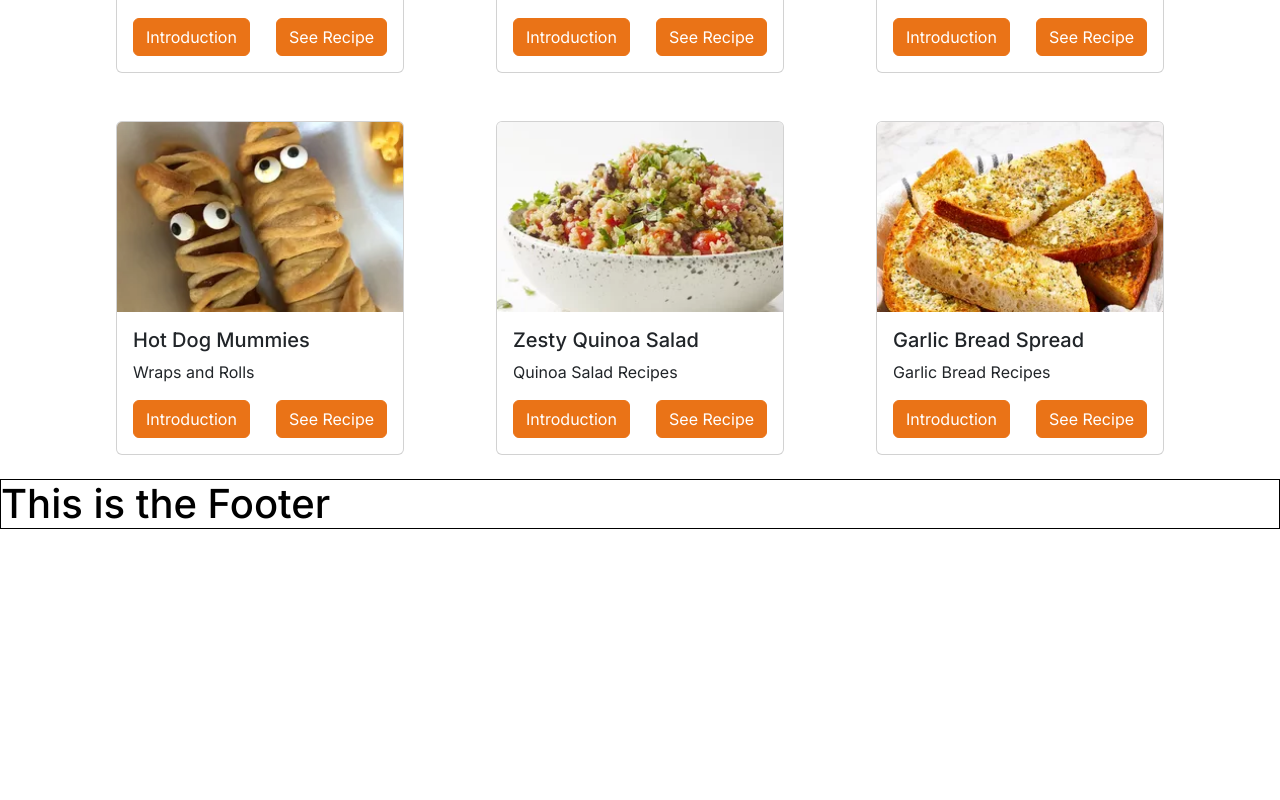
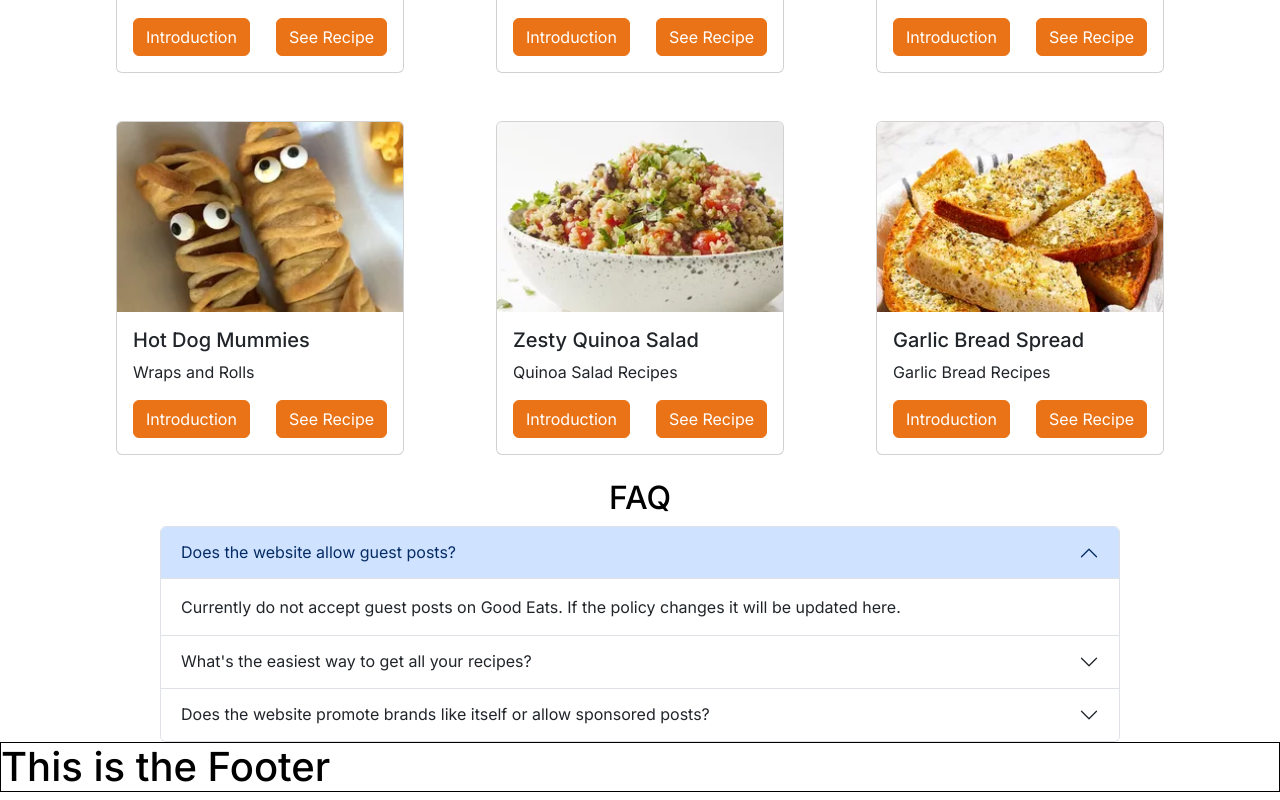
Before and after one commit to CKYWEB/good-eats, a Next.js app: page /home in a window 1280 px wide. Shown: the part 312-1112 px from the top of the page. Before the commit the page ends 849 px from the top, so only its background shows below. Built offline with nearby package versions, Linux system fonts and the light colour scheme.

Commit message:
add: accordion component

```diff
--- a/src/app/(main)/home/page.js
+++ b/src/app/(main)/home/page.js
@@ -1,11 +1,12 @@
 "use client";
 
 import React from "react";
-import "./home.module.scss";
 import { Container, Row, Col } from "react-bootstrap";
 import { useState } from "react";
 import CardComponent from "@/app/components/Card/card";
 import OffcanvasComponent from "@/app/components/Offcanvas/offcanvas";
+import AccordionComponent from "@/app/components/Accordion/accordion";
+
 
 
 export default function Home() {
@@ -59,6 +60,13 @@ export default function Home() {
   const handleCloseOffcanvas6 = () => {
     setShowOffcanvas6(false);
   };
+
+  const accordionHeaders = ["Does the website allow guest posts?", "What's the easiest way to get all your recipes?", "Does the website promote brands like itself or allow sponsored posts?"];
+  const accordionBodies = [
+    "Currently do not accept guest posts on Good Eats. If the policy changes it will be updated here.",
+    "Just subscribe to our newsletter at the bottom of this page and our recipes will be sent right to your email. New recipes will be sent every week, along with ideas, cooking tips and so much more. Once you've signed up for our newsletter, make sure you confirm your email address.",
+    "Yes, we are always on the lookout for fabulous new products and ideas to share with our Good Eats readers. Suggestions are welcome but will only consider those we think would be a good fit for our audience. In addition, we don't provide reviews of the products."
+  ];
 
   return (
     <div>
@@ -221,6 +229,20 @@ export default function Home() {
         imageUrl="/images/card-6.webp"
       />
 
+
+      {/* accordion - FAQ */}
+      <div
+        className="w-75 mx-auto"
+      >
+        <h2 className="text-center">
+          FAQ
+        </h2>
+        <AccordionComponent
+          headers={accordionHeaders}
+          bodies={accordionBodies}
+        />
+      </div>
+
     </div >
   );
 }
--- /dev/null
+++ b/src/app/components/Accordion/accordion.js
@@ -0,0 +1,25 @@
+import Accordion from "react-bootstrap/Accordion";
+
+export default function AccordionComponent(props) {
+  const { headers, bodies } = props;
+
+  return (
+    <div>
+      <Accordion defaultActiveKey="0">
+        {headers.map((header, index) => (
+          <Accordion.Item
+            key={index}
+            eventKey={index.toString()}
+          >
+            <Accordion.Header>
+              {header}
+            </Accordion.Header>
+            <Accordion.Body>
+              {bodies[index]}
+            </Accordion.Body>
+          </Accordion.Item>
+        ))}
+      </Accordion>
+    </div>
+  );
+}
--- /dev/null
+++ b/src/app/components/Accordion/accordion.module.scss
@@ -0,0 +1,15 @@
+@use "../../styles/base/base";
+
+.accordion-button {
+  background-color: base.$global-gray;
+
+  &:focus {
+    box-shadow: none;
+  }
+
+  &:not(.collapsed) {
+    background-color: base.$secondary-color;
+    color: base.$global-black;
+
+  }
+}
```
